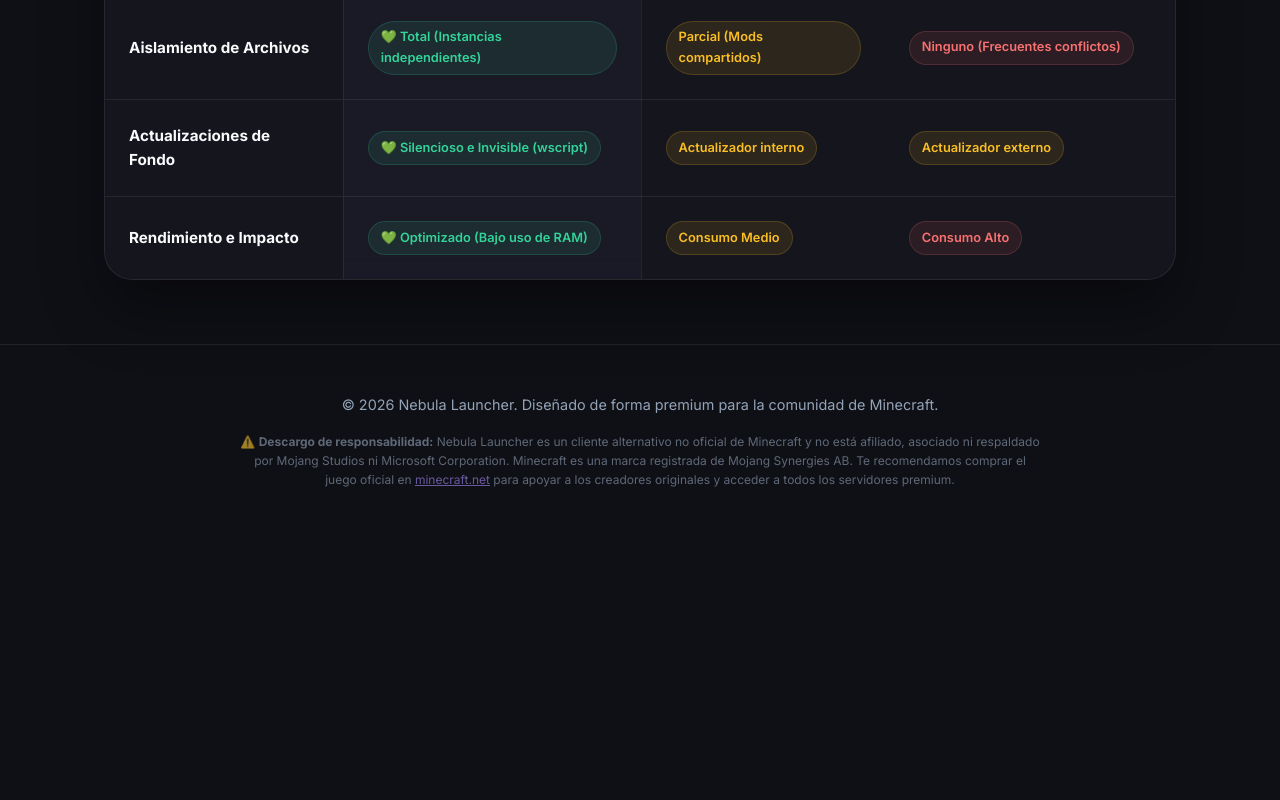
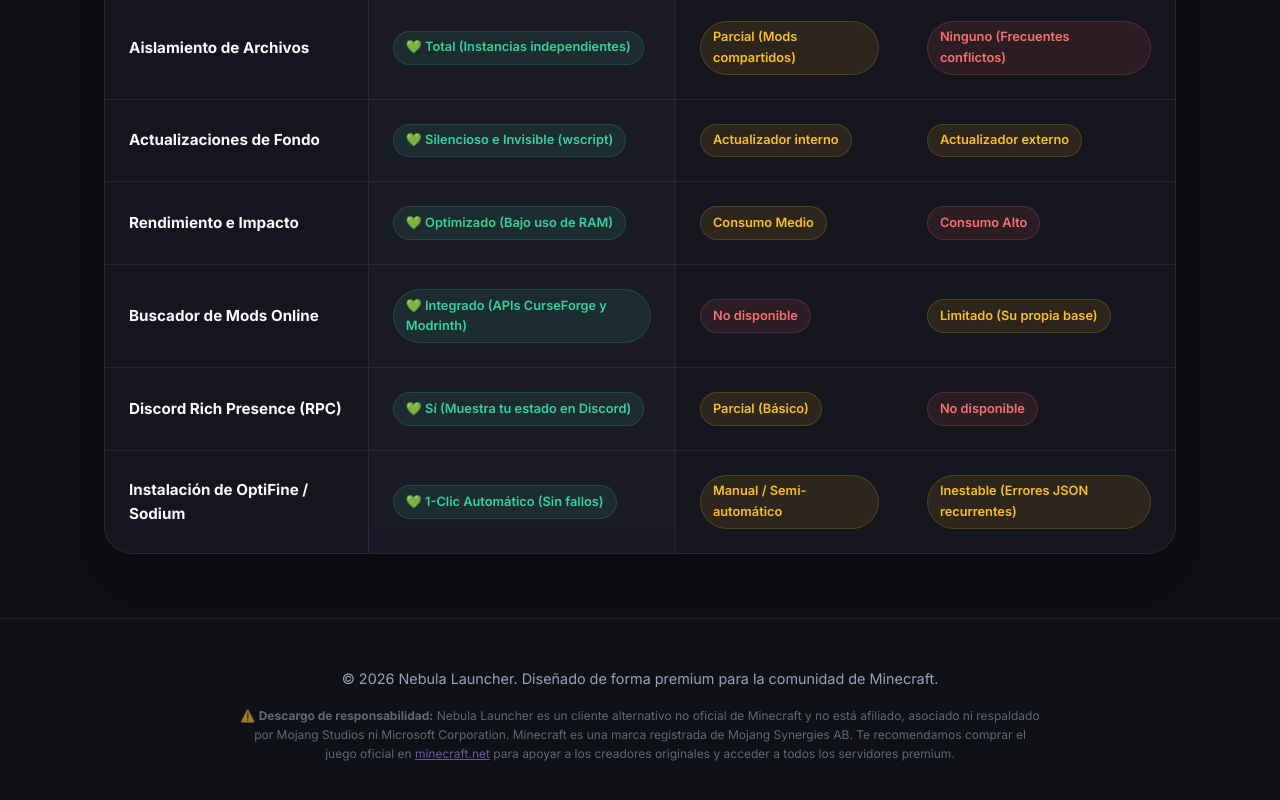
Before and after one commit to fonduev/astral-nebula-launcher, a plain HTML site: page index.html in a window 1280 px wide. Shown: the part 5038-5838 px from the top of the page. Before the commit the page ends 5576 px from the top, so only its background shows below. Drawn offline with Linux system fonts and the light colour scheme.

Commit message:
website: extend comparison matrix with online mods search, Discord RPC, and 1-Click mod loaders

```diff
--- a/index.html
+++ b/index.html
@@ -725,6 +725,48 @@
                 <span class="badge-status badge-danger">Consumo Alto</span>
               </td>
             </tr>
+            <tr>
+              <td><strong>Buscador de Mods Online</strong></td>
+              <td class="col-nebula" data-label="🌌 Nebula Launcher">
+                <span class="badge-status badge-success">
+                  💚 Integrado (APIs CurseForge y Modrinth)
+                </span>
+              </td>
+              <td data-label="🛡️ Battly Launcher">
+                <span class="badge-status badge-danger">No disponible</span>
+              </td>
+              <td data-label="🔴 TLauncher">
+                <span class="badge-status badge-warning">Limitado (Su propia base)</span>
+              </td>
+            </tr>
+            <tr>
+              <td><strong>Discord Rich Presence (RPC)</strong></td>
+              <td class="col-nebula" data-label="🌌 Nebula Launcher">
+                <span class="badge-status badge-success">
+                  💚 Sí (Muestra tu estado en Discord)
+                </span>
+              </td>
+              <td data-label="🛡️ Battly Launcher">
+                <span class="badge-status badge-warning">Parcial (Básico)</span>
+              </td>
+              <td data-label="🔴 TLauncher">
+                <span class="badge-status badge-danger">No disponible</span>
+              </td>
+            </tr>
+            <tr>
+              <td><strong>Instalación de OptiFine / Sodium</strong></td>
+              <td class="col-nebula" data-label="🌌 Nebula Launcher">
+                <span class="badge-status badge-success">
+                  💚 1-Clic Automático (Sin fallos)
+                </span>
+              </td>
+              <td data-label="🛡️ Battly Launcher">
+                <span class="badge-status badge-warning">Manual / Semi-automático</span>
+              </td>
+              <td data-label="🔴 TLauncher">
+                <span class="badge-status badge-warning">Inestable (Errores JSON recurrentes)</span>
+              </td>
+            </tr>
           </tbody>
         </table>
       </div>
```
